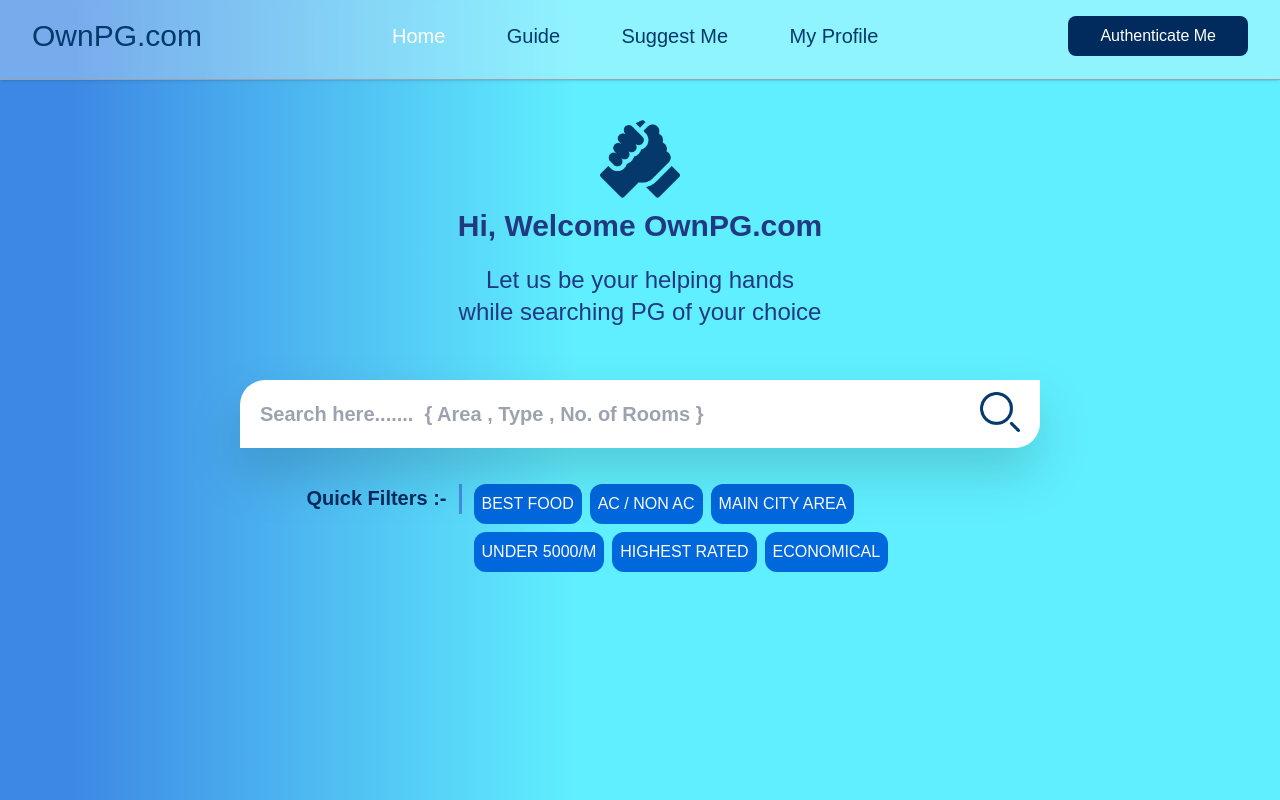
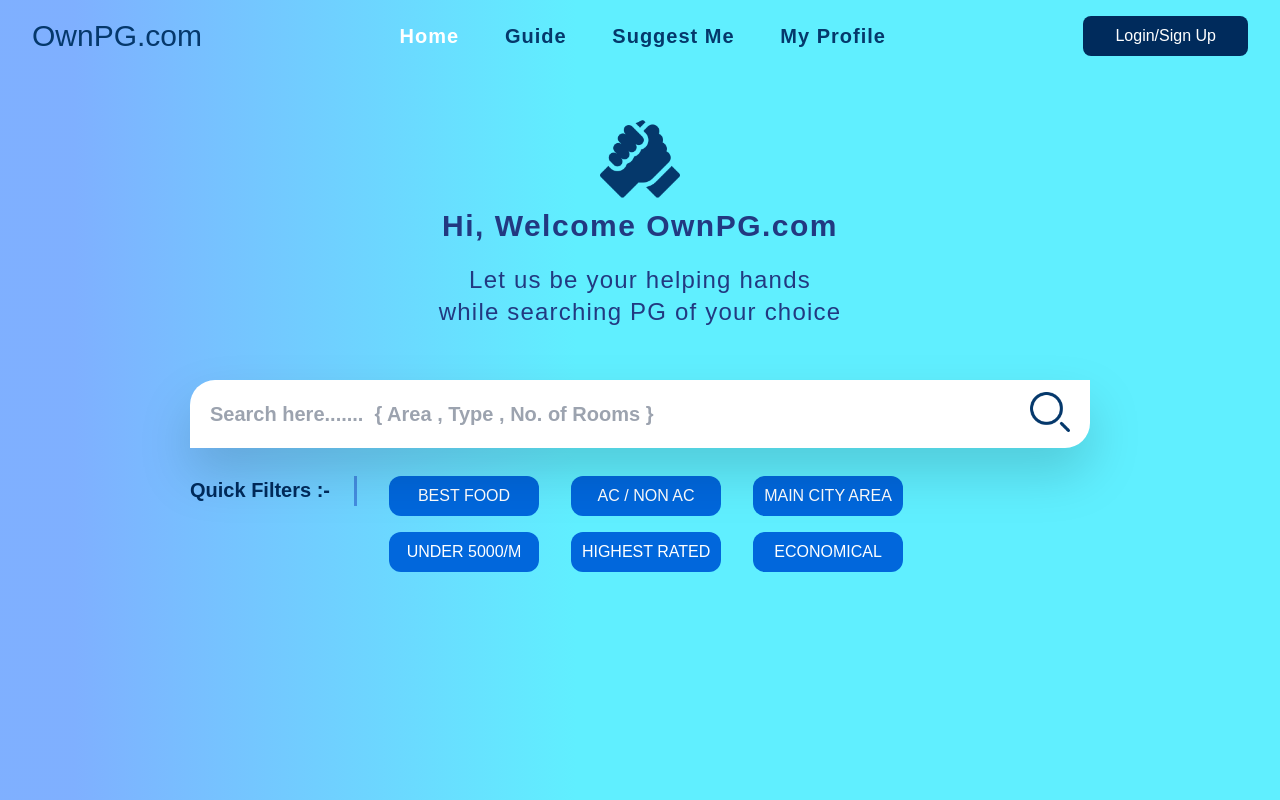
Before and after one commit to AMANSINGH5409/OwnPG.com, a React (Create React App) app in the folder client/: page / in a window 1280 px wide. Built offline with nearby package versions, Linux system fonts and the light colour scheme.

Commit message:
google login completed

```diff
--- a/client/src/App.js
+++ b/client/src/App.js
@@ -11,6 +11,8 @@ import { motion } from 'framer-motion'
 const App = () => {
     // states
     const [isLoading, setIsLoading] = useState(true);
+    const [isTopOfPage, setIsTopOfPage] = useState(true);
+    const [isActive, setIsActive] = useState('home');
 
     const animationVariants = {
         start: { scale: 0 },
@@ -20,6 +22,16 @@ const App = () => {
         setTimeout(() => {
             setIsLoading(false);
         }, 3000)
+
+        // for scrolling effect
+        const handleScroll = () => {
+            if (window.scrollY === 0) setIsTopOfPage(true);
+            if (window.scrollY !== 0) setIsTopOfPage(false);
+        }
+
+        window.addEventListener("scroll", handleScroll)
+
+        return () => window.removeEventListener("scroll", handleScroll)
     }, []);
 
     return (
@@ -30,13 +42,13 @@ const App = () => {
                     animate="end"
                     variants={animationVariants}
                     transition={{ duration: 3.0 }}
-                    className='h-full'
+                    className='h-full '
                 >
                     <SplashScreen />
                 </motion.div>
                 :
                 <motion.div
-                    initial={{ opacity: 0 , scale : 1}}
+                    initial={{ opacity: 0, scale: 1 }}
                     animate={{ opacity: 1 }}
                     transition={{ duration: 1.0 }}
                     className="h-full">
@@ -44,7 +56,7 @@ const App = () => {
                         <BrowserRouter>
                             <div className='app h-full'>
                                 <div className=''>
-                                    <Navbar />
+                                    <Navbar isTopOfPage={isTopOfPage} isActive={isActive} setIsActive={setIsActive} />
                                 </div>
                                 <div className="pt-20">
                                     <Routes>
--- a/client/src/components/Auth.jsx
+++ b/client/src/components/Auth.jsx
@@ -3,7 +3,6 @@ import { useState } from "react";
 import { useDispatch } from "react-redux";
 import { useNavigate } from "react-router-dom";
 import { GoogleLogin } from "@react-oauth/google";
-import { AUTH } from "../constants/actionType";
 import jwtDecode from "jwt-decode";
 
 import { signin, signup } from "../actions/authAction";
@@ -34,6 +33,7 @@ const Auth = () => {
     e.preventDefault();
     if (isSignUp) {
       console.log("SiginUp");
+
       dispatch(signup(formData, navigate));
     } else {
       console.log("SiginIn");
@@ -42,11 +42,9 @@ const Auth = () => {
   };
 
   const googleSuccess = async (res) => {
-    // const result = jwtDecode(res?.credential);
     const user = jwtDecode(res?.credential);
     const token = res?.credential;
     try {
-      // dispatch({ type: AUTH, data: { result, token } });
       dispatch(setLogin({ user, token }))
       navigate("/");
     } catch (error) {
--- a/client/src/components/Home.jsx
+++ b/client/src/components/Home.jsx
@@ -1,46 +1,54 @@
-import React from "react";
+import React, { useEffect } from "react";
 import { useState } from "react";
 import { hands, search } from '../assets'
 import styled from 'styled-components'
 
 import '../index.css'
-import { useSelector } from "react-redux";
+import { useDispatch, useSelector } from "react-redux";
 import QuickFilters from "./QuickFilters";
+import { setLoggedInUser } from "../state/userSlice";
 const Home = () => {
   // states
+  const [user, setUser] = useState(null);
+  const [token, setToken] = useState(null);
+
+  const dispatch = useDispatch()
   const userData = useSelector((state) => state.userRed)
 
-  const [user, setUser] = useState(
-    JSON.parse(localStorage.getItem("userProfile"))
-  );
 
+  useEffect(() => {
+    setUser(JSON.parse(localStorage.getItem("userProfile")))
+    setToken(JSON.parse(localStorage.getItem("token")))
+
+    dispatch(setLoggedInUser({ user, token }))
+  },[])
 
   return (
     <div className="h-full">
       {/* Quotes and Search Bar */}
       <div className="flex flex-col items-center justify-center mt-5 pt-5">
         <img src={hands} alt="hands" className="w-[80px]" />
-        <h1 className="text-3xl mt-2 text-textColor font-bold">Hi, Welcome OwnPG.com</h1>
+        <h1 className="text-3xl mt-2 text-h1Color tracking-wider font-bold">Hi, Welcome OwnPG.com</h1>
 
-        <p className="text-center mt-5 text-textColor text-2xl">Let us be your helping hands <br />
+        <p className="text-center tracking-wider mt-5 text-h1Color text-2xl">Let us be your helping hands <br />
           while searching PG of your choice</p>
       </div>
 
       {/* Search Area */}
 
       <div className="relative w-full flex justify-center flex-col gap-5 items-center px-5 my-8">
-        <div className="max-w-[800px] w-full relative">
-          <input type="text" className="w-full mt-5 font-semibold text-xl text-[#448DE1] p-5 rounded-tl-[25px] rounded-br-[25px] drop-shadow-2xl focus:shadow-lg focus:shadow-cyan-700 transition duration-150 focus:outline focus:outline-offset-2 focus:outline-2 outline-[#ffffff]" placeholder="Search here.......  { Area , Type , No. of Rooms }" />
+        <div className="max-w-[900px] w-full relative">
+          <input type="text" className="w-full mt-5 font-semibold text-xl text-[#448DE1] p-5 rounded-tl-[25px] rounded-br-[25px] drop-shadow-2xl focus:shadow-md focus:shadow-cyan-700 transition duration-150 focus:outline focus:outline-offset-2 focus:outline-2 outline-[#ffffff]" placeholder="Search here.......  { Area , Type , No. of Rooms }" />
           <img src={search} alt="serach_icon" className="absolute top-8 right-5 w-[40px]" />
         </div>
 
         {/* Quick Filters */}
-        <div className="flex justify-center items-start gap-3 w-full max-w-[800px] mt-4">
-          <h1 className="text-[#002B5C] font-semibold text-xl">Quick Filters :- </h1>
-          <div class="border-l border-[#448DE1] border-2 h-[30px] inline-block "></div>
+        <div className="flex justify-start items-start gap-3 w-full max-w-[900px] mt-2">
+          <h1 className="text-[#002B5C] font-semibold text-xl mr-3">Quick Filters :- </h1>
+          <div className="border-l border-[#448DE1] border-2 h-[30px] inline-block "></div>
 
           {/* Filter Component */}
-          <div className="w-full max-w-[500px]">
+          <div className="w-full max-w-[600px] md:ml-5 ml-2">
             <QuickFilters />
           </div>
         </div>
--- a/client/src/components/Navbar.jsx
+++ b/client/src/components/Navbar.jsx
@@ -1,38 +1,21 @@
 import React, { useState } from "react";
-import { useLocation, useNavigate } from "react-router-dom";
+import { useNavigate } from "react-router-dom";
 import jwtDecode from "jwt-decode";
 import { useEffect } from "react";
-import { LOGOUT } from "../constants/actionType";
 import { useDispatch, useSelector } from "react-redux";
-import { setLogout } from "../state/userSlice";
+import { setLogout, setLoggedInUser } from "../state/userSlice";
 
-const Navbar = () => {
+const Navbar = ({ isTopOfPage, setIsActive, isActive }) => {
   const navigate = useNavigate();
   const userData = useSelector((state) => state.userRed)
   const dispatch = useDispatch();
 
-  const location = useLocation();
 
   // states
-  const [user, setUser] = useState(
-    JSON.parse(localStorage.getItem("userProfile"))
-  );
+  const [user, setUser] = useState(JSON.parse(localStorage.getItem("userProfile")));
+  const [token, setToken] = useState(JSON.parse(localStorage.getItem("token")));
 
-  const [isActive, setIsActive] = useState('home');
-
-  useEffect(() => {
-    // setUser(localStorage.getItem("userProfile"))
-    const token = user?.token;
-
-    if (token) {
-      const decodedToken = jwtDecode(token);
-
-      if (decodedToken.exp * 1000 < new Date().getTime()) logout();
-    }
-
-    //JWT
-    setUser(JSON.parse(localStorage.getItem("userProfile")));
-  }, [location]);
+  const navbarBackground = isTopOfPage ? "" : "backdrop-blur-sm bg-white/30 drop-shadow";
 
   const logout = () => {
     // dispatch({ type: LOGOUT });
@@ -42,26 +25,61 @@ const Navbar = () => {
     setUser(null);
   };
 
+
+  // useEffect(() => {
+  //   setUser(JSON.parse(localStorage.getItem("userProfile")))
+  //   setToken(JSON.parse(localStorage.getItem("token")))
+
+  //   console.log(user);
+  //   console.log(token)
+  //   dispatch(setLoggedInUser({ user, token }))
+
+  //   if (token) {
+  //     const decodedToken = jwtDecode(token);
+
+  //     if (decodedToken.exp * 1000 < new Date().getTime()) logout();
+  //   }
+
+  //   //JWT
+  //   setUser(JSON.parse(localStorage.getItem("userProfile")));
+  // },[]);
+
+  useEffect(() => {
+    setUser(JSON.parse(localStorage.getItem("userProfile")));
+    setToken(JSON.parse(localStorage.getItem("token")));
+  }, []);
+
+  useEffect(() => {
+    dispatch(setLoggedInUser({ user, token }));
+
+    if (token) {
+      const decodedToken = jwtDecode(token);
+
+      if (decodedToken.exp * 1000 < new Date().getTime()) logout();
+    }
+  }, [dispatch, user, token]);
+
+
   const menuItems = ["Home", "Guide", "Suggest Me", "My Profile"];
   return (
-    <div className="fixed top-0 w-full backdrop-blur-sm bg-white/30 h-20 flex items-center justify-between px-8 shadow border-b border-gray-400 pb-2">
+    <div className={`fixed top-0 w-full ${navbarBackground} h-20 flex z-40 items-center justify-between px-8 pb-2`}>
       <div
         className="logo text-[#05386B] text-3xl font-medium cursor-pointer"
         onClick={() => navigate("/")}
       >
-
         OwnPG.com
       </div>
       <div className="navItems w-2/5">
         <ul className="flex items-center justify-between">
-          {menuItems.map((item) => {
+          {menuItems.map((item, index) => {
             return (
-              <li className={`text-xl font-normal text-${item.toLowerCase() === isActive ? 'white' : '[#05386B]'} cursor-pointer hover:scale-110 hover:font-bold`}
+              <li className={`text-xl tracking-wider font-bold text-${item.toLowerCase() === isActive ? 'white' : '[#05386B]'} cursor-pointer hover:scale-110 hover:font-bold`}
                 onClick={() => {
-                  setIsActive(`${item.toLowerCase()}`)
-                  navigate(`/${item === 'Home' ? '' : item.toLowerCase()}`);
+                  setIsActive(`${item.toLowerCase().replace(" ", "")}`)
+                  navigate(`/${item === 'Home' ? '' : item.toLowerCase().replace(" ", "")}`);
                 }
                 }
+                key={index}
               >
                 {item}
               </li>
@@ -74,7 +92,7 @@ const Navbar = () => {
         onClick={() => navigate("/auth")}
       >
         <p className="text-white">
-          {userData.user ? userData.user?.name : "Authenticate Me"}
+          {userData.user ? userData?.user.name : "Login/Sign Up"}
         </p>
       </div>
     </div>
--- a/client/src/components/QuickFilters.jsx
+++ b/client/src/components/QuickFilters.jsx
@@ -2,9 +2,9 @@ import { quickFilters } from '../constants'
 
 const QuickFilters = () => {
     return (
-        <div className="text-[#FFFFFF] flex flex-wrap gap-2">
-            {quickFilters.map((item) => (
-                <p className="p-2 rounded-xl text-md bg-[#0167DC]">{item.toUpperCase()}</p>
+        <div className="text-[#FFFFFF] flex flex-wrap gap-x-8 gap-y-4">
+            {quickFilters.map((item, index) => (
+                <p className="p-2 rounded-xl text-md bg-[#0167DC] flex justify-center sm:min-w-[150px] min-w-[100px] cursor-pointer" key={index}>{item.toUpperCase()}</p>
             ))}
         </div>
     )
--- a/client/src/components/SplashScreen.jsx
+++ b/client/src/components/SplashScreen.jsx
@@ -6,7 +6,7 @@ const SplashScreen = () => {
     const [color, setColor] = useState("#05386B");
 
     return (
-        <div className="flex flex-col justify-center items-center h-full">
+        <div className="flex flex-col justify-center items-center h-full bg-white">
             <img src={applogo} alt="logo" className="h-[80px]" />
             <h1 className="font-bold -mt-5 text-3xl text-[#05386B]">OwnPG.com</h1>
             <p className="text-[#05386B]">PG HUNTING SYSTEM</p>
--- a/client/src/index.css
+++ b/client/src/index.css
@@ -6,10 +6,13 @@
 * {
     font-family: 'Poppins', sans-serif;
 }
+body{
+  background: linear-gradient(to right , rgba(0, 97, 255 , 0.5) 5.74%, rgba(96, 239, 255) 45% );
+}
 
 .app {
-    background: linear-gradient(to right , rgba(0, 97, 255 , 0.1) 5.74%, rgba(96, 239, 255) 45% );
-    background-color: #448DE1;
+    /* background: linear-gradient(to right , rgba(0, 97, 255 , 0.5) 5.74%, rgba(96, 239, 255) 45% ); */
+    /* background-color: #448DE1; */
     /* background-attachment: fixed;
     background-color: #EAEAEA; */
     /* background: #9CECFB;
--- a/client/tailwind.config.js
+++ b/client/tailwind.config.js
@@ -5,7 +5,7 @@ module.exports = {
   theme: {
     extend: {
       colors: {
-        textColor : "#223981",
+        h1Color : "#223981"
       }
     },
   },
```
Also changed, not shown: client/src/index.js (+17 -7 lines), client/src/state/userSlice.js (+12 -3 lines).
